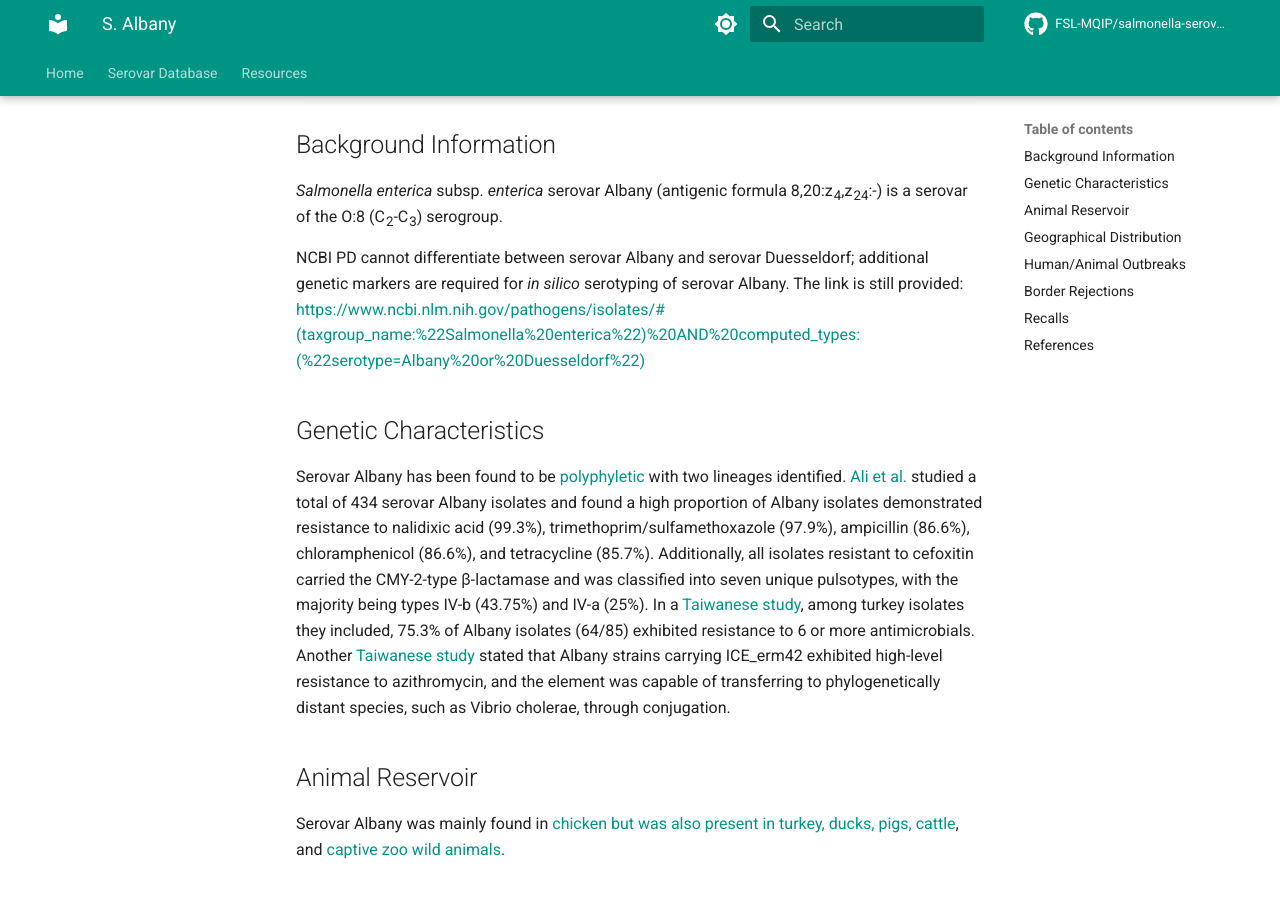
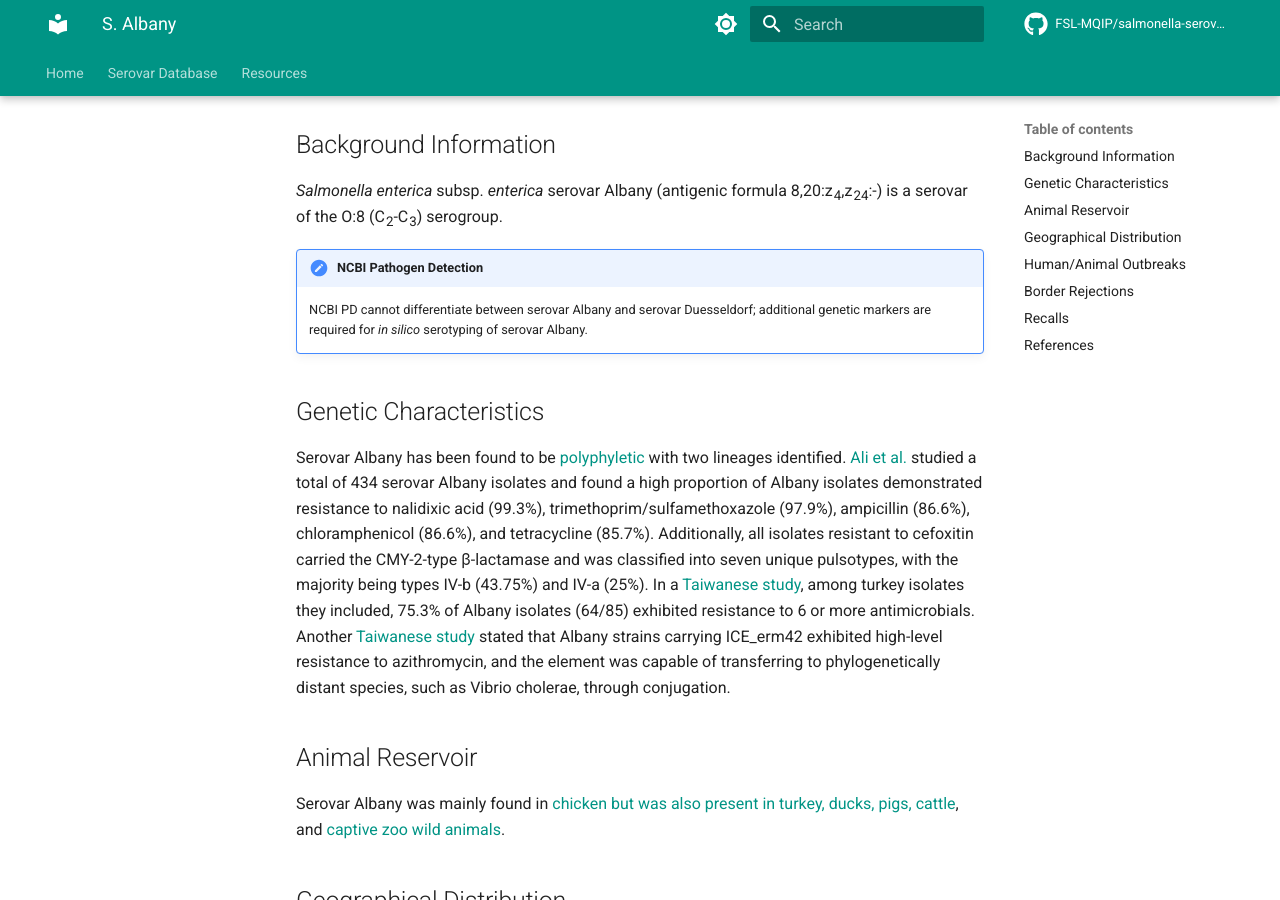
Before and after one commit to FSL-MQIP/salmonella-serovar-wiki, an MkDocs documentation site: the page built from docs/serovars/group-c2/albany.md, in a window 1280 px wide and 900 px high, scrolled down 355 px. Built offline with MkDocs 1.6.1 and Material for MkDocs 9.7.7, drawn with Linux system fonts in a browser that asks for light colours; comment, search, counter and statistics services are not loaded.

Commit message:
Remove remaining legacy NCBI PD standalone link lines

```diff
--- a/docs/serovars/group-c2/albany.md
+++ b/docs/serovars/group-c2/albany.md
@@ -12,7 +12,8 @@
 
 *Salmonella enterica* subsp. *enterica* serovar Albany (antigenic formula 8,20:z<sub>4</sub>,z<sub>24</sub>:-) is a serovar of the O:8 (C<sub>2</sub>-C<sub>3</sub>) serogroup.
 
-NCBI PD cannot differentiate between serovar Albany and serovar Duesseldorf; additional genetic markers are required for *in silico* serotyping of serovar Albany. The link is still provided: [https://www.ncbi.nlm.nih.gov/pathogens/isolates/#(taxgroup_name:%22Salmonella%20enterica%22)%20AND%20computed_types:(%22serotype=Albany%20or%20Duesseldorf%22)](<https://www.ncbi.nlm.nih.gov/pathogens/isolates/#(taxgroup_name:%22Salmonella%20enterica%22)%20AND%20computed_types:(%22serotype=Albany%20or%20Duesseldorf%22)>)
+!!! note "NCBI Pathogen Detection"
+    NCBI PD cannot differentiate between serovar Albany and serovar Duesseldorf; additional genetic markers are required for *in silico* serotyping of serovar Albany.
 
 ## Genetic Characteristics
 
```
Also changed, not shown: docs/serovars/group-c1/livingstone.md (+0 -2 lines), docs/serovars/group-d/lomalinda.md (+0 -2 lines).
